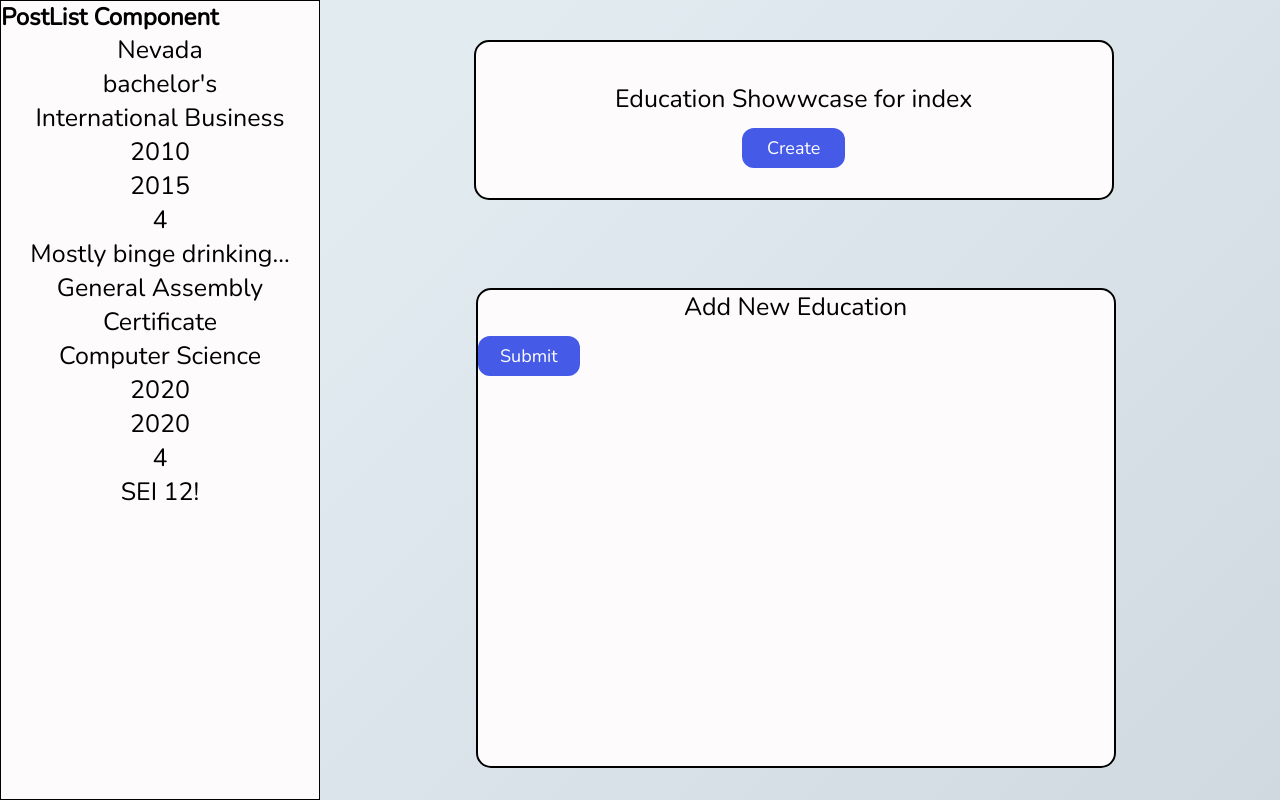
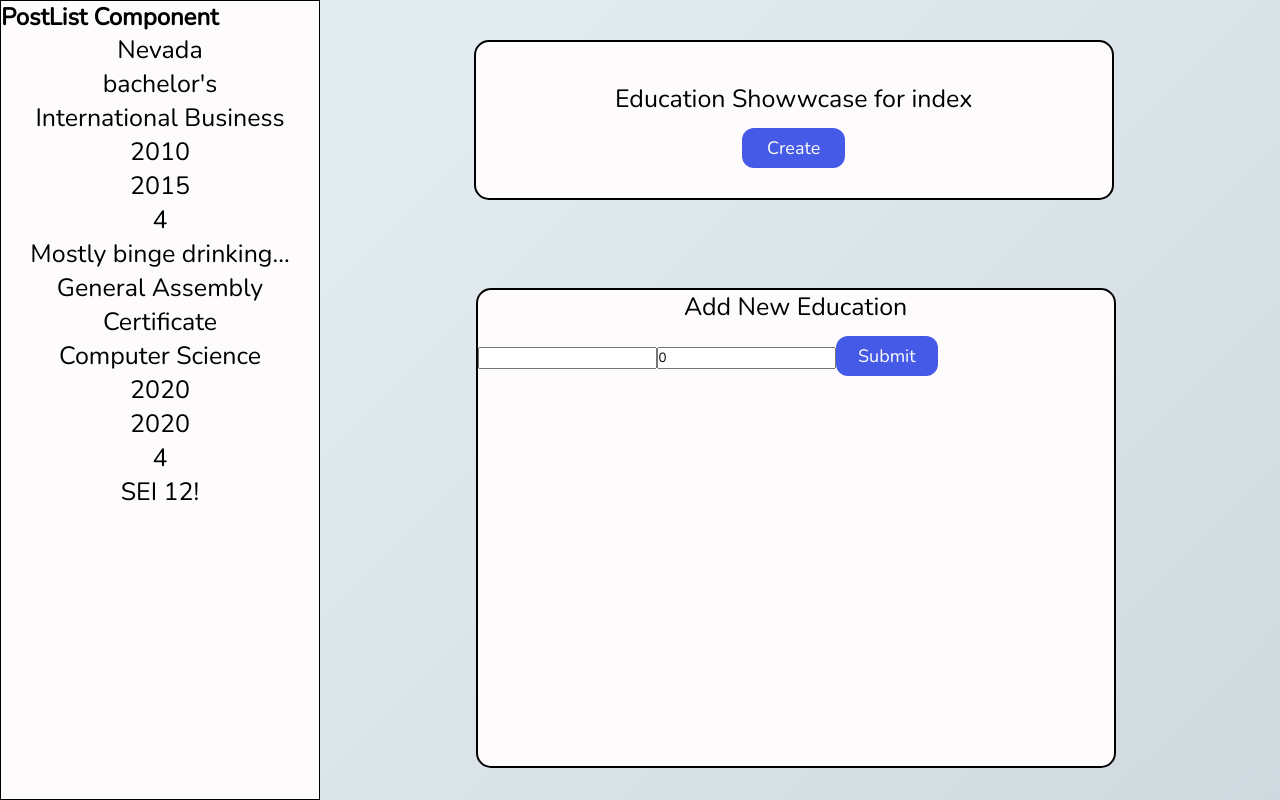
Before and after one commit to derek-oshita/education-client, a React (Create React App) app: page /index in a window 1280 px wide. Both pictures are taken after a click on the button "Create". Built offline with nearby package versions, Linux system fonts and the light colour scheme.

Commit message:
Modal Form adding posts to sidebar

```diff
--- a/src/components/IndexPage/IndexPage.tsx
+++ b/src/components/IndexPage/IndexPage.tsx
@@ -5,6 +5,7 @@ import Modal from '../Modal/Modal';
 import ModalContent from '../Modal/ModalContent';
 import { withRouter, useParams } from 'react-router-dom';
 import './IndexPage.css';
+import { toEditorSettings } from 'typescript';
 
 interface RouteParams {
     id: Name;
@@ -50,6 +51,12 @@ const IndexPage: React.FC = () => {
     const [posts, setPosts] = useState(initialPosts);
 
     const params  = useParams<RouteParams>();
+
+    // need to figure out how to handle more values
+    const addPost = (nameOfSchool: string, newStartYear: number) => {
+        setPosts([...posts, { nameOfSchool: nameOfSchool,  startYear: newStartYear}])
+    }
+
     return(
         <>
         <div className="index-container">
@@ -66,7 +73,7 @@ const IndexPage: React.FC = () => {
                                 <button onClick={() => setModalOpen(true)} className="btn">Create</button>
                             </div> */}
                             <Modal modalOpen={modalOpen}>
-                                <ModalContent setModalOpen={setModalOpen} />
+                                <ModalContent setModalOpen={setModalOpen} addPost={addPost}/>
                             </Modal>
                         </section>
                 </div>
--- a/src/components/Modal/ModalContent.tsx
+++ b/src/components/Modal/ModalContent.tsx
@@ -1,13 +1,45 @@
-import React from 'react';
+import React, { FormEvent, ChangeEvent, useState }from 'react';
 import './Modal.css';
 import { withRouter, RouteComponentProps } from 'react-router-dom';
 
-const ModalContent: React.FC<ModalContentProps & RouteComponentProps> = ({ setModalOpen }) => {
+interface AddPostProps {
+    addPost: (nameOfSchool: string, newStartYear: number ) => void;
+}
+
+const ModalContent: React.FC<ModalContentProps & RouteComponentProps & AddPostProps> = ({ setModalOpen, addPost }) => {
+    // need to consider adding more hooks in order to get all of the information
+    const [newSchool, setNewSchool] = useState('');
+    const [newStartYear, setNewStartYear] = useState<number>(0);
+
+    const handleChange = (e: ChangeEvent<HTMLInputElement>) => {
+        // setNewSchool(e.target.value)
+        // conditional statement here around the type of value
+        if (typeof e.target.value === 'string') {
+            setNewSchool(e.target.value)
+        } else if (typeof e.target.value === 'number') {
+            setNewStartYear(e.target.value)
+        }
+    }
+
+    const handleSubmit = (e: FormEvent<HTMLButtonElement>) => {
+        e.preventDefault();
+        addPost(newSchool, newStartYear);
+        setModalOpen(false);
+    }
+
     return (
         <div className="modal">
             <p>Add New Education</p>
             <form>
-                <button onClick={() => setModalOpen(false)} type="submit" className="btn">Submit</button>
+                <input type="text" value={newSchool} onChange={handleChange}/>
+                <input type="text" value={newStartYear}/>
+                {/* <input type="text"/>
+                <input type="text"/>
+                <input type="text"/>
+                <input type="text"/>
+                <input type="text"/> */}
+                {/* this had setModalOpen(false) */}
+                <button onClick={handleSubmit} type="submit" className="btn">Submit</button>
             </form>
         </div>
     )
```
Also changed, not shown: src/types.d.ts (+5 -5 lines), 1 other file (tests, documents, lock files or other folders).
